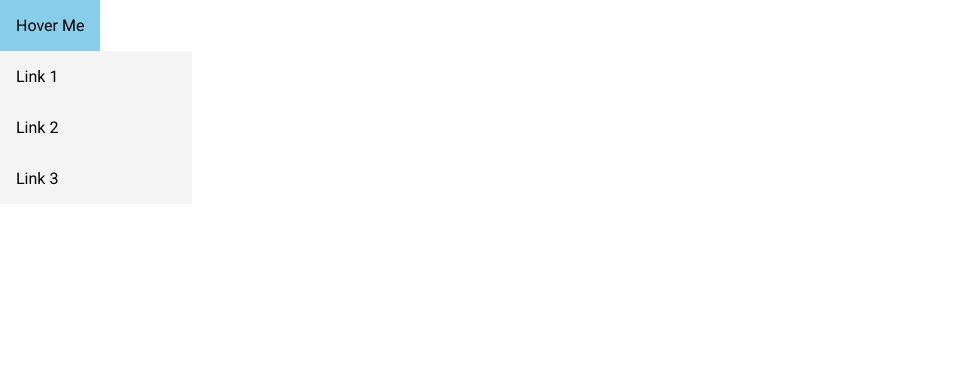
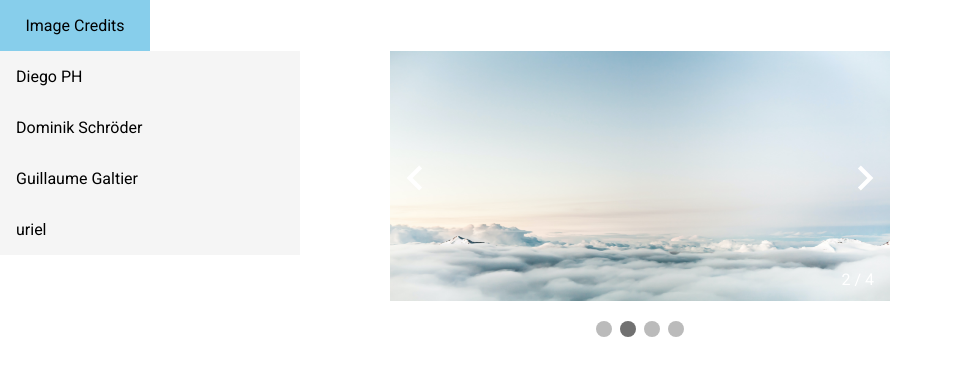
Before and after one commit to ilindaa/Days-Of-Code, a plain HTML site: page Day16-17/index.html in a window 1280 px wide. Shown: the whole page, without its empty margins (0-953 px from the left). Drawn offline with Linux system fonts and the light colour scheme.

Commit message:
Added Day17 Image Slider practice

```diff
--- /dev/null
+++ b/Day16-17/script.js
@@ -0,0 +1,141 @@
+// Dropdown Menu - Also works for mobile menu
+function createMenu() {
+  const mainContent = document.querySelector(".main-content");
+  const dropdownDiv = document.createElement("div");
+  const dropdownBtn = document.createElement("button");
+  const dropdownContentDiv = document.createElement("div");
+
+  dropdownDiv.classList.add("dropdown");
+  dropdownBtn.classList.add("dropdown-btn");
+  dropdownContentDiv.classList.add("dropdown-content");
+
+  mainContent.appendChild(dropdownDiv);
+  dropdownDiv.appendChild(dropdownBtn);
+  dropdownDiv.appendChild(dropdownContentDiv);
+
+  let creditArray = [
+    ["Diego PH", "https://unsplash.com/photos/BCuxVP5WEsU"],
+    ["Dominik Schröder", "https://unsplash.com/photos/FIKD9t5_5zQ"],
+    ["Guillaume Galtier", "https://unsplash.com/photos/3YrppYQPoCI"],
+    ["uriel", "https://unsplash.com/photos/xtgONQzGgOE"],
+  ];
+
+  dropdownBtn.textContent = "Image Credits";
+
+  for (i = 0; i < creditArray.length; i++) {
+    const l = document.createElement("a");
+    l.textContent = creditArray[i][0];
+    l.href = creditArray[i][1];
+    l.target = "_blank";
+    dropdownContentDiv.appendChild(l);
+  }
+}
+
+function createImageSlider() {
+  let currentIndex = 0;
+  let imgArray = [
+    "./Images/diego-ph-BCuxVP5WEsU-unsplash.jpg", // Diego PH: https://unsplash.com/photos/BCuxVP5WEsU
+    "./Images/dominik-schroder-FIKD9t5_5zQ-unsplash.jpg", // Dominik Schroder: https://unsplash.com/photos/FIKD9t5_5zQ
+    "./Images/guillaume-galtier-3YrppYQPoCI-unsplash.jpg", // Guillaume Galtier: https://unsplash.com/photos/3YrppYQPoCI
+    "./Images/uriel-xtgONQzGgOE-unsplash.jpg", // Uriel: https://unsplash.com/photos/xtgONQzGgOE
+  ];
+  const mainContent = document.querySelector(".main-content");
+  const imageSliderDiv = document.createElement("div");
+  const imageDiv = document.createElement("div");
+  const sky = new Image(500, 250);
+  const dotsDiv = document.createElement("div");
+  const imgCaption = document.createElement("span");
+  const leftButton = document.createElement("button");
+  const rightButton = document.createElement("button");
+  const left = new Image(50, 50);
+  const right = new Image(50, 50);
+
+  left.src = "./Images/chevron-left.svg";
+  right.src = "./Images/chevron-right.svg";
+
+  imageDiv.classList.add("img-div");
+  imageSliderDiv.classList.add("img-slider-div");
+  sky.classList.add("sky-img");
+  dotsDiv.classList.add("dots-div");
+  imgCaption.classList.add("img-caption");
+  leftButton.classList.add("left-button");
+  rightButton.classList.add("right-button");
+
+  leftButton.type = "button";
+  rightButton.type = "button";
+
+  leftButton.addEventListener("click", function () {
+    currentIndex = leftPic(currentIndex, imgArray);
+  });
+  rightButton.addEventListener("click", function () {
+    currentIndex = rightPic(currentIndex, imgArray);
+  });
+
+  mainContent.appendChild(imageSliderDiv);
+  imageSliderDiv.appendChild(imageDiv);
+  imageDiv.appendChild(sky);
+  imageSliderDiv.appendChild(dotsDiv);
+
+  for (let i = 0; i < imgArray.length; i++) {
+    const dot = document.createElement("button");
+    dot.classList.add("img-dots");
+    dot.type = "button";
+    dot.dataset.index = i;
+    dot.addEventListener("click", function () {
+      currentIndex = setSlideImage(i, imgArray);
+    });
+    dotsDiv.appendChild(dot);
+  }
+
+  imageDiv.appendChild(imgCaption);
+  imageDiv.appendChild(leftButton);
+  imageDiv.appendChild(rightButton);
+  leftButton.appendChild(left);
+  rightButton.appendChild(right);
+
+  setSlideImage(currentIndex, imgArray);
+  let interval = setInterval(function () {
+    currentIndex = rightPic(currentIndex, imgArray);
+  }, 5000);
+}
+
+function setSlideImage(i, arr) {
+  const skyImg = document.querySelector(".sky-img");
+  const imgCaption = document.querySelector(".img-caption");
+  const dot = document.querySelector(`[data-index='${i}']`);
+  skyImg.src = arr[i];
+  imgCaption.textContent = `${i + 1} / ${arr.length}`;
+  setActiveTab(dot);
+  return i;
+}
+
+function leftPic(i, arr) {
+  if (i === 0) {
+    i = arr.length - 1;
+  } else {
+    i -= 1;
+  }
+  setSlideImage(i, arr);
+  return i;
+}
+
+function rightPic(i, arr) {
+  if (i === arr.length - 1) {
+    i = 0;
+  } else {
+    i += 1;
+  }
+  setSlideImage(i, arr);
+  return i;
+}
+
+function setActiveTab(dot) {
+  let prev = document.getElementsByClassName("active");
+  if (prev.length > 0) {
+    prev[0].className = prev[0].className.replace("active", "");
+  }
+  dot.classList.add("active");
+}
+
+createMenu();
+createImageSlider();
--- /dev/null
+++ b/Day16-17/style.css
@@ -0,0 +1,120 @@
+@import url("https://fonts.googleapis.com/css2?family=Roboto:wght@400;500;700&display=swap");
+
+* {
+  font-family: "Roboto", sans-serif;
+  padding: 0;
+  margin: 0;
+}
+
+:root {
+  /* Dropdown Menu */
+  --dropdown-btn-width: 9.375rem;
+  --dropdown-content-width: calc(var(--dropdown-btn-width) * 2);
+  /* Image Slider */
+  --gray: #bbb;
+  --dark-gray: #717171;
+  --dark-gray-transparent: rgba(113, 113, 113, 0.5);
+}
+
+/* Dropdown Menu */
+.dropdown {
+  position: relative;
+  display: inline-block;
+}
+
+.dropdown:hover .dropdown-content {
+  visibility: visible;
+}
+
+.dropdown-content {
+  width: var(--dropdown-content-width);
+  position: absolute;
+  background-color: whitesmoke;
+  display: flex;
+  flex-direction: column;
+  visibility: hidden;
+}
+
+.dropdown-content > a {
+  color: black;
+  padding: 1rem;
+  text-decoration: none;
+}
+
+.dropdown-content > a:hover {
+  background-color: rgb(226, 226, 226);
+}
+
+/* Button has cursor: pointer, dropdown button has cursor: auto */
+.dropdown-btn {
+  width: var(--dropdown-btn-width);
+  background-color: skyblue;
+  font-size: 1rem;
+  border: none;
+  padding: 1rem;
+  cursor: auto;
+}
+
+/* Image Slider/Carousel */
+.img-slider-div {
+  display: flex;
+  flex-direction: column;
+  justify-content: center;
+  align-items: center;
+}
+
+.img-div {
+  position: relative;
+}
+
+.dots-div {
+  display: flex;
+  gap: 0.5rem;
+  padding: 1rem 0rem;
+}
+
+/* buttons: .img-dots and left and right button */
+button {
+  border: none;
+  cursor: pointer;
+}
+
+.img-dots {
+  background-color: var(--gray);
+  border-radius: 50%;
+  padding: 0.5rem;
+}
+
+.img-dots:hover,
+.active {
+  background-color: var(--dark-gray);
+}
+
+.img-caption {
+  color: white;
+  position: absolute;
+  bottom: 0;
+  right: 0;
+  padding: 1rem;
+}
+
+.left-button,
+.right-button {
+  background: transparent;
+  border-radius: 0.25rem;
+  position: absolute;
+  top: 40%;
+}
+
+.left-button:hover,
+.right-button:hover {
+  background-color: var(--dark-gray-transparent);
+}
+
+.left-button {
+  left: 0;
+}
+
+.right-button {
+  right: 0;
+}
--- a/Day16/script.js
+++ /dev/null
@@ -1,27 +0,0 @@
-// Dropdown Menu - Also works for mobile menu
-function createMenu() {
-  const numLinks = 3;
-  const mainContent = document.querySelector(".main-content");
-  const dropdownDiv = document.createElement("div");
-  const dropdownBtn = document.createElement("button");
-  const dropdownContentDiv = document.createElement("div");
-
-  dropdownBtn.textContent = "Hover Me";
-
-  dropdownDiv.classList.add("dropdown");
-  dropdownBtn.classList.add("dropdownBtn");
-  dropdownContentDiv.classList.add("dropdown-content");
-
-  mainContent.appendChild(dropdownDiv);
-  dropdownDiv.appendChild(dropdownBtn);
-  dropdownDiv.appendChild(dropdownContentDiv);
-
-  for (i = 0; i < numLinks; i++) {
-    const l = document.createElement("a");
-    l.href = "#";
-    l.textContent = `Link ${i + 1}`;
-    dropdownContentDiv.appendChild(l);
-  }
-}
-
-createMenu();
--- a/Day16/style.css
+++ /dev/null
@@ -1,44 +0,0 @@
-@import url("https://fonts.googleapis.com/css2?family=Roboto:wght@400;500;700&display=swap");
-
-* {
-  font-family: "Roboto", sans-serif;
-  padding: 0;
-  margin: 0;
-}
-
-/* Dropdown Menu */
-.dropdown {
-  position: relative;
-  display: inline-block;
-}
-
-.dropdown:hover .dropdown-content {
-  visibility: visible;
-}
-
-.dropdown-content {
-  position: absolute;
-  width: 12rem;
-  background-color: whitesmoke;
-  display: flex;
-  flex-direction: column;
-  visibility: hidden;
-}
-
-a {
-  color: black;
-  padding: 1rem;
-  text-decoration: none;
-}
-
-a:hover {
-  background-color: rgb(226, 226, 226);
-}
-
-.dropdownBtn {
-  background-color: skyblue;
-  font-size: 1rem;
-  outline: none;
-  border: none;
-  padding: 1rem;
-}
```
Also changed, not shown: Day16-17/index.html (renamed from Day16/index.html, +1 -0 lines), Day16-17/Images/chevron-left.svg (added), Day16-17/Images/chevron-right.svg (added), Day16-17/Images/dominik-schroder-FIKD9t5_5zQ-unsplash.jpg (added), Day16-17/Images/guillaume-galtier-3YrppYQPoCI-unsplash.jpg (added), 2 other files.
